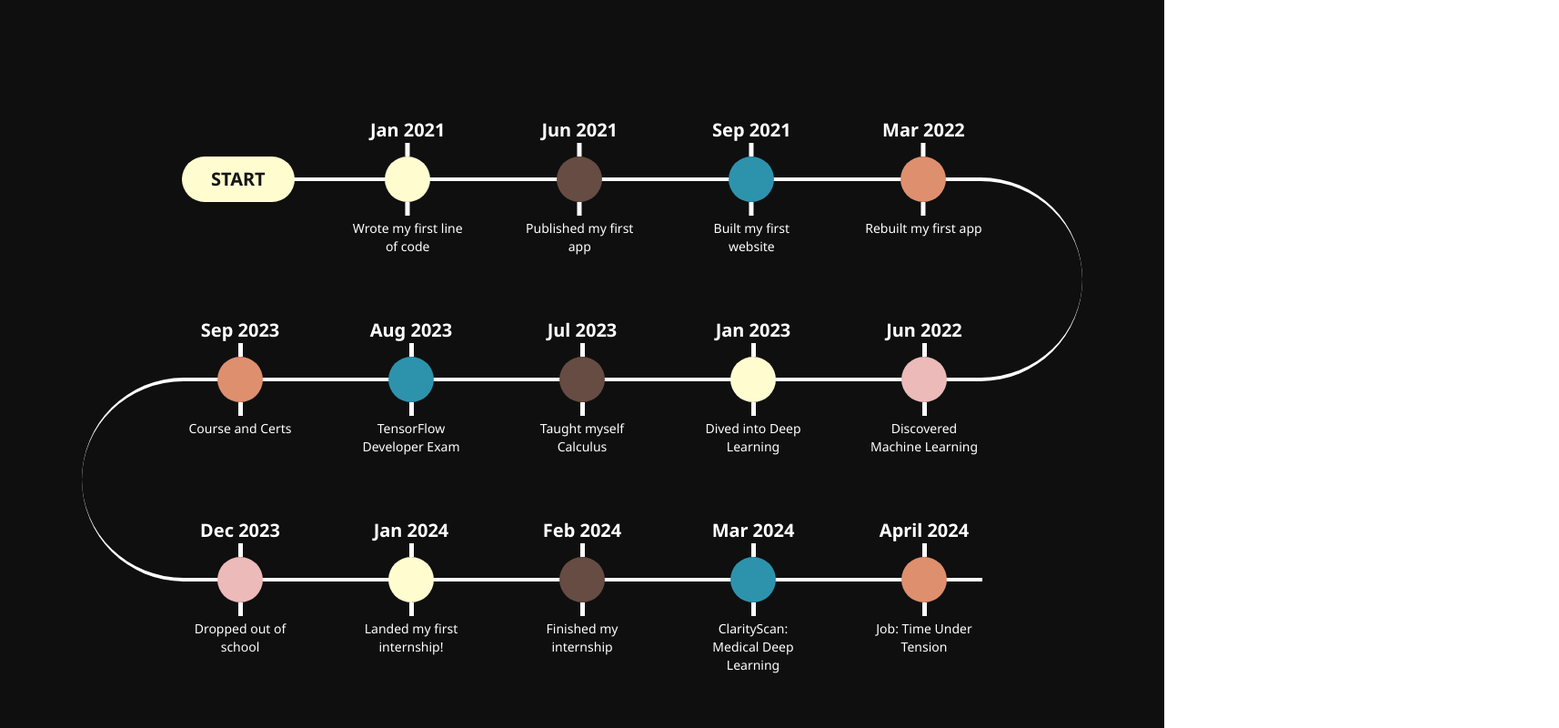
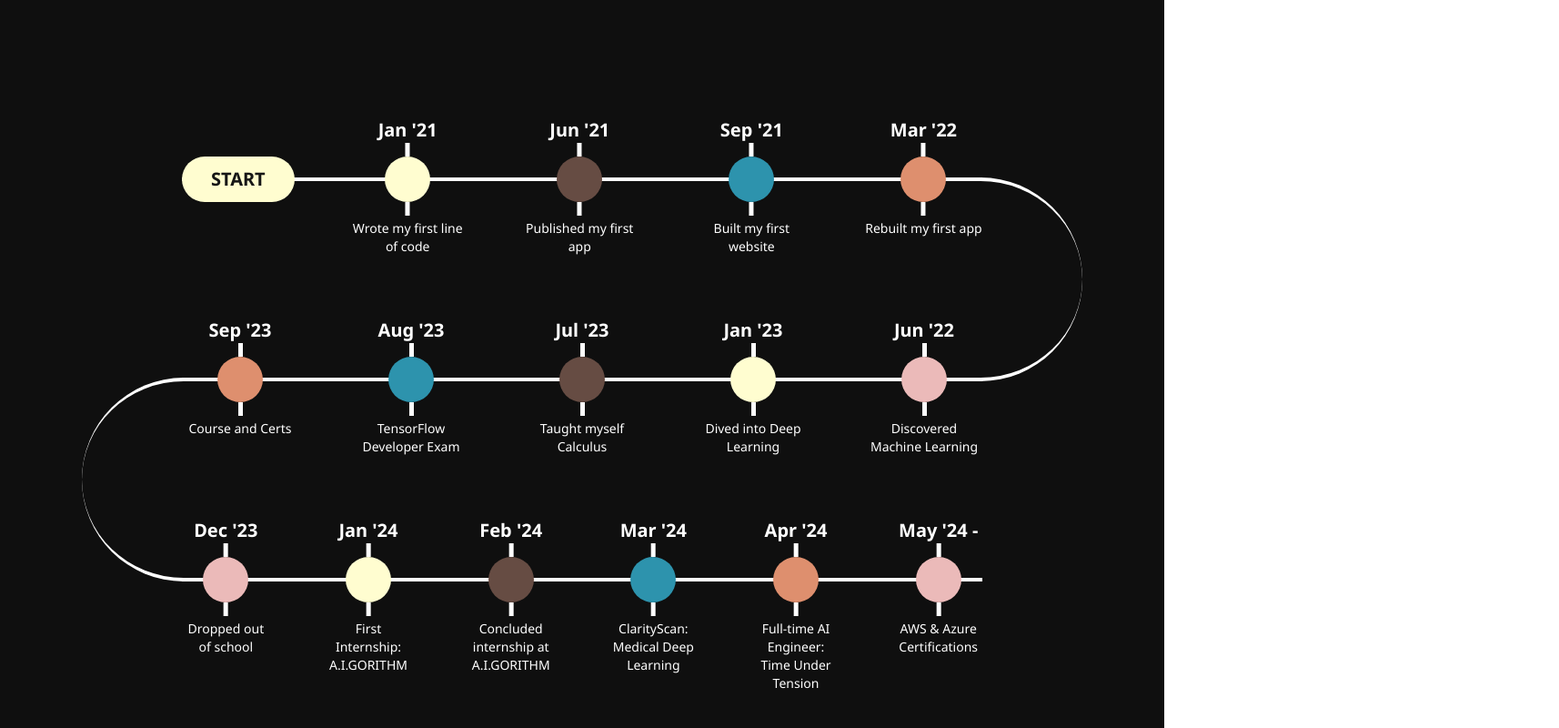
Before and after one commit to raj-pulapakura/portfolio-redesign, a React (Vite) app: page / in a window 1280 px wide. Shown: the part 2200-3000 px from the top of the page at 91% size, 1714 px wide, since content can reach past the window. Built offline with nearby package versions, Linux system fonts and the light colour scheme.

Commit message:
New Journey

```diff
--- a/index.html
+++ b/index.html
@@ -4,7 +4,7 @@
     <meta charset="UTF-8" />
     <link rel="icon" type="image/svg+xml" href="/vite.svg" />
     <meta name="viewport" content="width=device-width, initial-scale=1.0" />
-    <title>Vite + React + TS</title>
+    <title>Raj Pulapakura</title>
     <link rel="preconnect" href="https://fonts.googleapis.com" />
     <link rel="preconnect" href="https://fonts.gstatic.com" crossorigin />
     <link
--- a/src/data/timeline.tsx
+++ b/src/data/timeline.tsx
@@ -27,14 +27,14 @@ export class TimelineDataPoint {
 
 export const timelineData = [
   new TimelineDataPoint({
-    date: 'Jan 2021',
+    date: "Jan '21",
     title: 'Wrote my first line of code',
     extraInformation:
       'Discovered Python, and fell in love with programming because it enabled me to create.',
     technologies: ['Python', 'Django'],
   }),
   new TimelineDataPoint({
-    date: 'Jun 2021',
+    date: "Jun '21",
     title: 'Published my first app',
     extraInformation: (
       <p>
@@ -48,7 +48,7 @@ export const timelineData = [
     technologies: ['Kotlin'],
   }),
   new TimelineDataPoint({
-    date: 'Sep 2021',
+    date: "Sep '21",
     title: 'Built my first website',
     extraInformation: (
       <p>
@@ -68,7 +68,7 @@ export const timelineData = [
     ],
   }),
   new TimelineDataPoint({
-    date: 'Mar 2022',
+    date: "Mar '22",
     title: 'Rebuilt my first app',
     extraInformation: (
       <p>
@@ -79,7 +79,7 @@ export const timelineData = [
     technologies: ['Flutter', 'Dart'],
   }),
   new TimelineDataPoint({
-    date: 'Jun 2022',
+    date: "Jun '22",
     title: 'Discovered Machine Learning',
     extraInformation: (
       <div className="flex flex-col gap-2">
@@ -96,7 +96,7 @@ export const timelineData = [
     technologies: ['TensorFlow', 'PyTorch', 'NumPy', 'Pandas', 'OpenCV'],
   }),
   new TimelineDataPoint({
-    date: 'Jan 2023',
+    date: "Jan '23",
     title: 'Dived into Deep Learning',
     extraInformation: (
       <p>
@@ -109,7 +109,7 @@ export const timelineData = [
     technologies: ['TensorFlow', 'PyTorch', 'NumPy', 'Pandas', 'OpenCV'],
   }),
   new TimelineDataPoint({
-    date: 'Jul 2023',
+    date: "Jul '23",
     title: 'Taught myself Calculus',
     extraInformation: (
       <div className="flex flex-col gap-2">
@@ -129,7 +129,7 @@ export const timelineData = [
     technologies: ['TensorFlow', 'NumPy'],
   }),
   new TimelineDataPoint({
-    date: 'Aug 2023',
+    date: "Aug '23",
     title: 'TensorFlow Developer Exam',
     extraInformation: (
       <div className="flex flex-col gap-2">
@@ -147,7 +147,7 @@ export const timelineData = [
     technologies: ['TensorFlow'],
   }),
   new TimelineDataPoint({
-    date: 'Sep 2023',
+    date: "Sep '23",
     title: 'Course and Certs',
     extraInformation: (
       <div className="flex flex-col gap-2">
@@ -163,7 +163,7 @@ export const timelineData = [
     technologies: ['IBM', 'TensorFlow', 'NumPy', 'Google Cloud', 'MySQL'],
   }),
   new TimelineDataPoint({
-    date: 'Dec 2023',
+    date: "Dec '23",
     title: 'Dropped out of school',
     extraInformation: (
       <div className="flex flex-col gap-2">
@@ -181,8 +181,8 @@ export const timelineData = [
     ),
   }),
   new TimelineDataPoint({
-    date: 'Jan 2024',
-    title: 'Landed my first internship!',
+    date: "Jan '24",
+    title: 'First Internship: A.I.GORITHM',
     extraInformation: (
       <div>
         <p className="mb-3">
@@ -231,8 +231,8 @@ export const timelineData = [
     ],
   }),
   new TimelineDataPoint({
-    date: 'Feb 2024',
-    title: 'Finished my internship',
+    date: "Feb '24",
+    title: 'Concluded internship at A.I.GORITHM',
     extraInformation: (
       <div className="flex flex-col gap-2">
         <p>
@@ -251,12 +251,11 @@ export const timelineData = [
           personal projects. Also currently working towards the AWS Machine
           Learning Specialty Certificate.
         </p>
-        <p>🔥 Let's keep grinding.</p>
       </div>
     ),
   }),
   new TimelineDataPoint({
-    date: 'Mar 2024',
+    date: "Mar '24",
     title: 'ClarityScan: Medical Deep Learning',
     extraInformation: (
       <div className="flex flex-col gap-5">
@@ -301,8 +300,8 @@ export const timelineData = [
     ),
   }),
   new TimelineDataPoint({
-    date: 'April 2024',
-    title: 'Job: Time Under Tension',
+    date: "Apr '24",
+    title: 'Full-time AI Engineer: Time Under Tension',
     extraInformation: (
       <div className="flex flex-col gap-5">
         <p>
@@ -313,4 +312,17 @@ export const timelineData = [
       </div>
     ),
   }),
+  new TimelineDataPoint({
+    date: "May '24 -",
+    title: 'AWS & Azure Certifications',
+    extraInformation: (
+      <div className="flex flex-col gap-5">
+        <p>
+          I have achieved the AWS Certified Machine Learning Specialty, the
+          Azure AZ-900 (Fundamentals) and the Azure A1-900 (AI Fundamentals)
+          certifications.
+        </p>
+      </div>
+    ),
+  }),
 ];
--- a/src/sections/journey/components/CurvedTimeline.tsx
+++ b/src/sections/journey/components/CurvedTimeline.tsx
@@ -42,8 +42,17 @@ export default function CurvedTimeline({
           connectOnSide="right"
         >
           <TimelineEndNode {...timelineEndNodeProps}>Start</TimelineEndNode>
-          {dataRow.map((tdp) => (
+          {dataRow.map((tdp, itemIndex) => (
             <TimelineItem
+              index={dataRows.reduce((acc, curr, i) => {
+                if (i < index) {
+                  return acc + curr.length;
+                } else if (i === index) {
+                  return acc + itemIndex;
+                } else {
+                  return acc;
+                }
+              }, 0)}
               key={tdp.title}
               bubbleColour={timelineItemColours[colourIndex++ % numColors]}
               timelineDataPointTitle={tdp.title}
@@ -59,8 +68,17 @@ export default function CurvedTimeline({
           leftToRight={index % 2 == 0}
           connectOnSide="none"
         >
-          {dataRow.map((tdp) => (
+          {dataRow.map((tdp, itemIndex) => (
             <TimelineItem
+              index={dataRows.reduce((acc, curr, i) => {
+                if (i < index) {
+                  return acc + curr.length;
+                } else if (i === index) {
+                  return acc + itemIndex;
+                } else {
+                  return acc;
+                }
+              }, 0)}
               key={tdp.title}
               {...timelineItemProps}
               bubbleColour={timelineItemColours[colourIndex++ % numColors]}
@@ -76,8 +94,17 @@ export default function CurvedTimeline({
           leftToRight={index % 2 == 0}
           connectOnSide={index % 2 === 0 ? 'right' : 'left'}
         >
-          {dataRow.map((tdp) => (
+          {dataRow.map((tdp, itemIndex) => (
             <TimelineItem
+              index={dataRows.reduce((acc, curr, i) => {
+                if (i < index) {
+                  return acc + curr.length;
+                } else if (i === index) {
+                  return acc + itemIndex;
+                } else {
+                  return acc;
+                }
+              }, 0)}
               key={tdp.title}
               {...timelineItemProps}
               bubbleColour={timelineItemColours[colourIndex++ % numColors]}
--- a/src/sections/journey/components/curved/TimelineItem.tsx
+++ b/src/sections/journey/components/curved/TimelineItem.tsx
@@ -3,14 +3,16 @@
 import { useState } from 'react';
 import TimelineItemInfoModal from './TimelineItemInfoModal';
 import { timelineData } from '../../../../data/timeline';
+import { HTMLMotionProps, motion } from 'framer-motion';
 
-export type TimelineItemProps = JSX.IntrinsicElements['div'] & {
+export type TimelineItemProps = HTMLMotionProps<'div'> & {
   bubbleHeight: number;
   bubbleColour?: string;
   useRandomColour?: boolean;
   connectorHeight: number;
   connectorWidth: number;
   timelineDataPointTitle: string;
+  index: number;
 };
 
 export default function TimelineItem({
@@ -32,7 +34,13 @@ export default function TimelineItem({
   }
 
   return (
-    <div
+    <motion.div
+      // motion props
+      initial={{ opacity: 0 }}
+      whileInView={{ opacity: 1 }}
+      viewport={{ once: true }}
+      transition={{ duration: 1, delay: props.index * 0.1 }}
+      // other props
       style={{ height: bubbleHeight + 'px', ...style }}
       className={`hover:cursor-zoom-in relative w-full ${className}`}
       onClick={() => setOnModal(true)}
@@ -98,6 +106,6 @@ export default function TimelineItem({
           </h1>
         </div>
       </div>
-    </div>
+    </motion.div>
   );
 }
--- a/src/sections/journey/index.tsx
+++ b/src/sections/journey/index.tsx
@@ -7,8 +7,8 @@ import VerticalTimeline from './components/VerticalTimeline';
 export default function Journey() {
   return (
     <section className="bg-black py-20 px-10">
-      <h1 className="text-center font-bold text-8xl text-cream my-52 rounded-lg">
-        JOURNEY
+      <h1 className="text-center font-bold text-8xl text-cream my-52 rounded-lg font-display">
+        MY JOURNEY
       </h1>
 
       <div className="visible lg:hidden">
--- a/src/sections/skills/index.tsx
+++ b/src/sections/skills/index.tsx
@@ -6,13 +6,13 @@ import IconCircle from './components/IconCircle';
 export default function Skills() {
   return (
     <section className="w-full relative px-10 pt-40 bg-black">
-      <div className="absolute  top-1/2 -translate-y-1/3 -translate-x-1/2">
+      <div className="absolute  top-1/2 -translate-y-1/3 -translate-x-2/3">
         <IconCircle itemSizeInPixels={50} radiusInPixels={300} />
       </div>
 
       <GridXLarge />
 
-      <div className="absolute top-1/2 right-0 -translate-y-1/3 translate-x-1/2">
+      <div className="absolute top-1/2 right-0 -translate-y-1/3 translate-x-2/3">
         <IconCircle itemSizeInPixels={50} radiusInPixels={300} />
       </div>
     </section>
```
